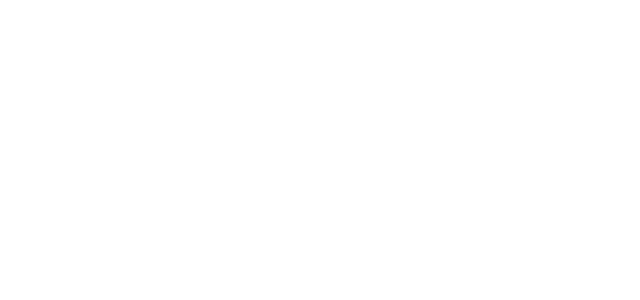
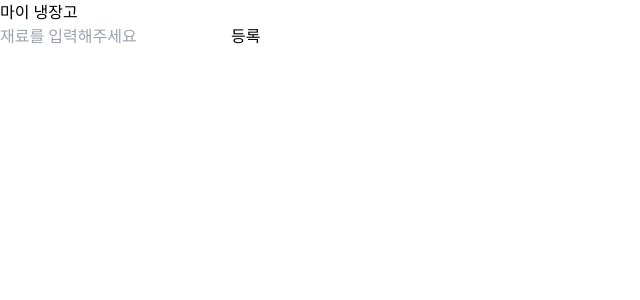
Before and after one commit to jaeyeong815/cooking-wiki, a Next.js app: page / in a window 1280 px wide. Shown: the top 300 px of the page, without its empty margins (0-640 px from the left). Built offline with nearby package versions, Linux system fonts and the light colour scheme.

Commit message:
[FEAT] 마이 냉장고 레이아웃(#2)

```diff
--- /dev/null
+++ b/src/components/MyIngredient.tsx
@@ -0,0 +1,37 @@
+import { useState } from 'react';
+
+const MyIngredient = () => {
+  const [ingredientList, setIngredientList] = useState<string[]>([]);
+  const [ingredient, setIngredient] = useState<string>('');
+
+  const handleOnChange = (e: React.ChangeEvent<HTMLInputElement>) => setIngredient(e.target.value.trim());
+  const handleEnteredIngredient = (e: React.MouseEvent<HTMLElement>) => {
+    setIngredientList(ingredientList?.concat(ingredient));
+    setIngredient('');
+  };
+  return (
+    <div className="flex flex-col items-center">
+      <h1 className="py-4 text-2xl font-bold text-gray">마이 냉장고</h1>
+      <div>
+        <input
+          className="rounded border-solid border-t-oliveGreen"
+          type="text"
+          placeholder="재료를 입력해주세요"
+          value={ingredient}
+          onChange={handleOnChange}
+        />
+        <button onClick={handleEnteredIngredient}>등록</button>
+      </div>
+      <ul className="m-8 w-52">
+        {ingredientList.map((ingredient) => (
+          <li key={ingredient}>
+            <span className="inline-block w-40 p-0">{ingredient}</span>
+            <button>삭제</button>
+          </li>
+        ))}
+      </ul>
+    </div>
+  );
+};
+
+export default MyIngredient;
--- a/src/pages/index.tsx
+++ b/src/pages/index.tsx
@@ -1,5 +1,16 @@
+import Head from 'next/head';
+import MyIngredient from '@/components/MyIngredient';
+
 const Home = () => {
-  return <></>;
+  return (
+    <div>
+      <Head>
+        <title>Home</title>
+      </Head>
+      {/* 임시로 컴포넌트 추가해둠, 이후 home 구현 시 삭제 예정 */}
+      <MyIngredient />
+    </div>
+  );
 };
 
 export default Home;
```
